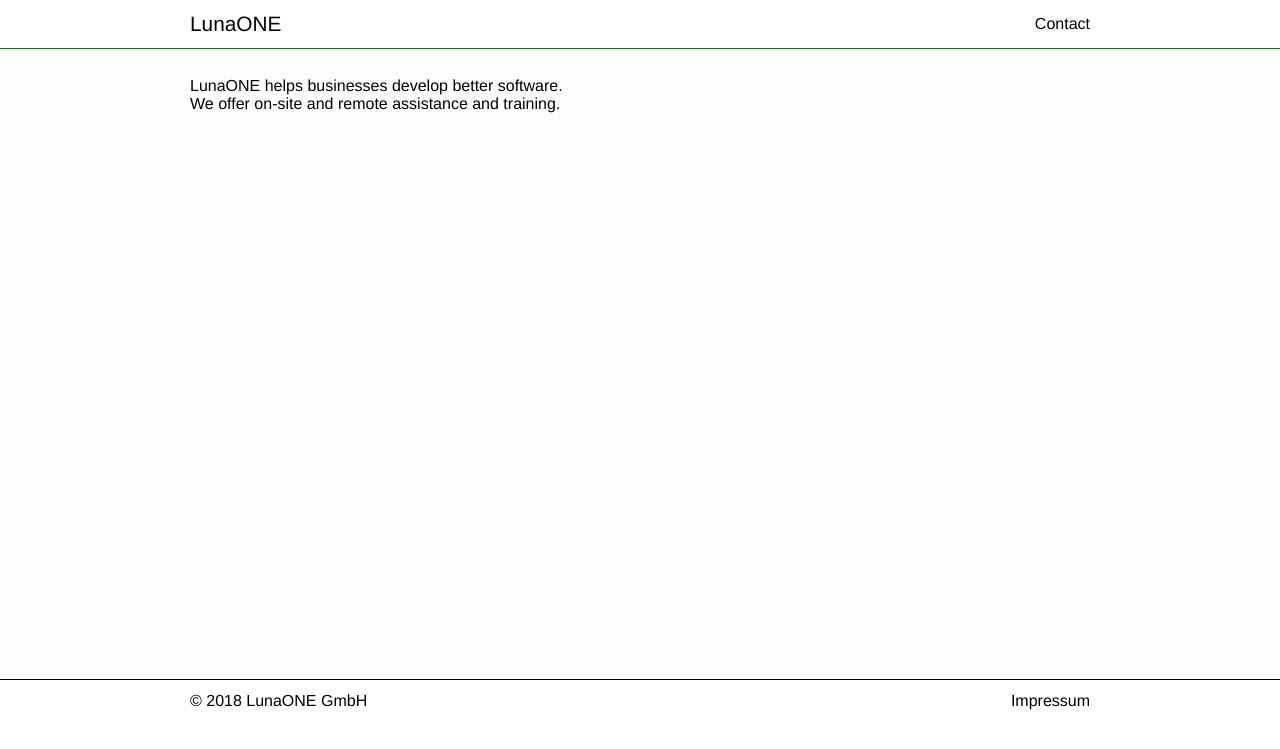
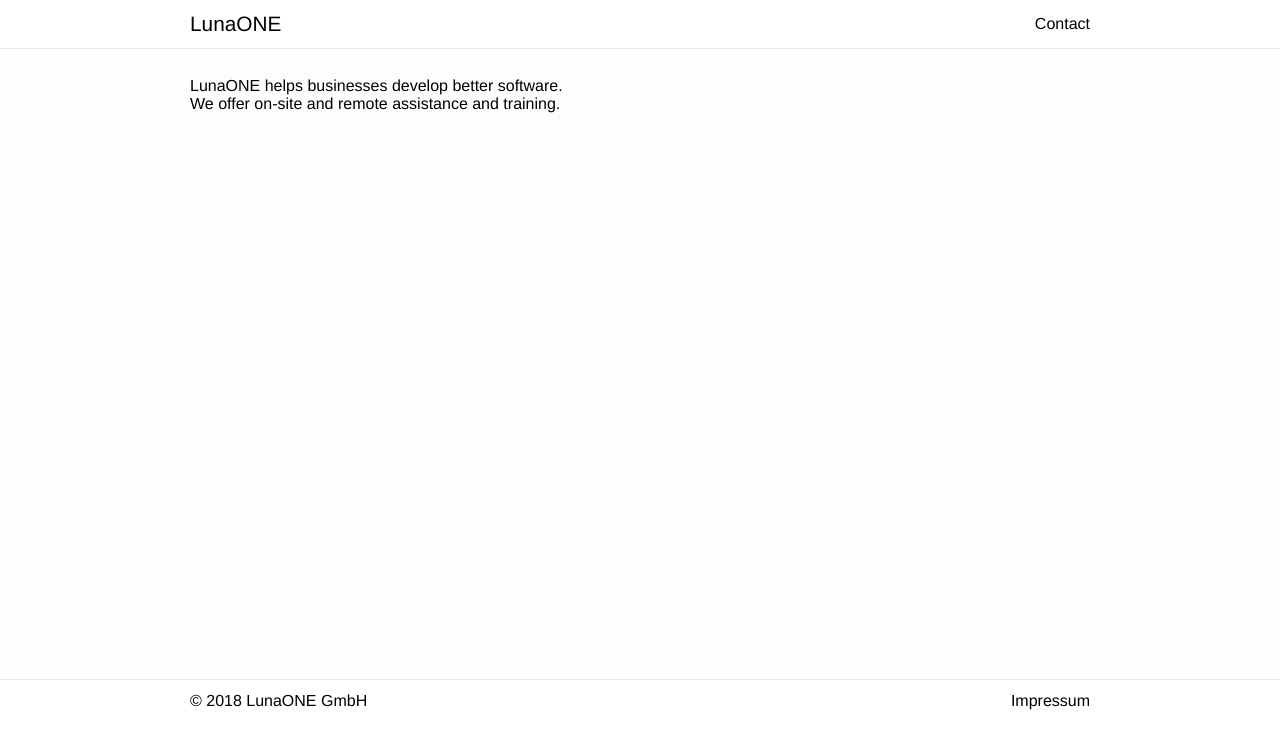
Before and after one commit to LunaONE/web, a Jekyll site: the page built from index.md, in a window 1280 px wide. Shown: the top 749 px of the page. Built offline with Jekyll 4.4.1, drawn with Linux system fonts in a browser that asks for light colours.

Commit message:
Border colors

```diff
--- a/assets/main.scss
+++ b/assets/main.scss
@@ -48,9 +48,9 @@ header .page-link {
 }
 
 .page-content {
-    border-top: 0.5px solid green;
+    border-top: 1px solid #e8e8e8;
     background-color: #fdfdfd;
-    border-bottom: 0.5px solid black;
+    border-bottom: 1px solid #e8e8e8;
 }
 
 // From "Minima" Theme
```
